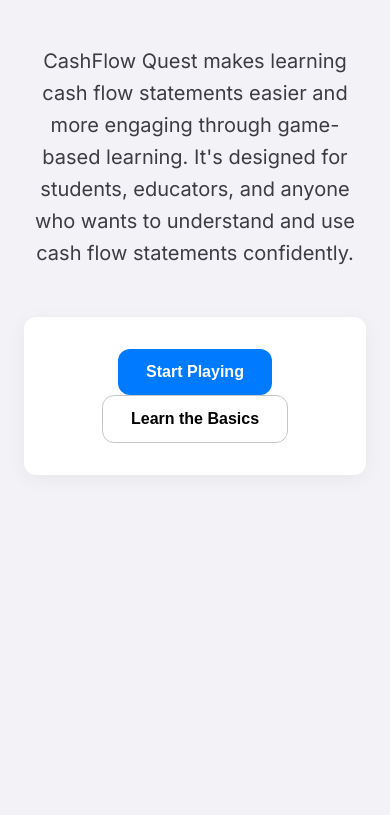
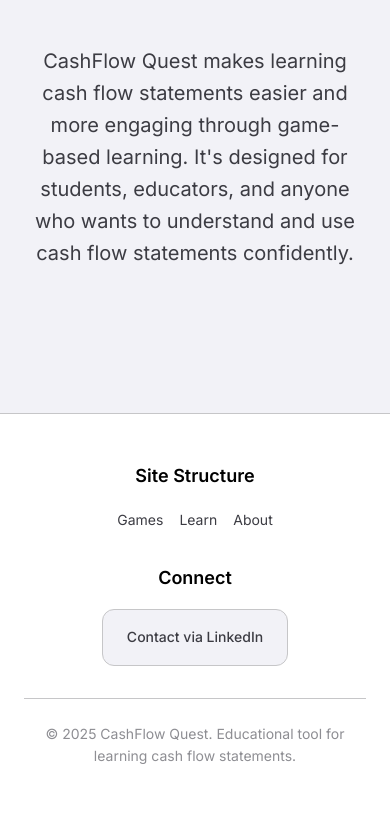
Before and after one commit to DrMichaelGuo/game-cash-flow-statement, a plain HTML site: page index.html in a window 390 px wide. Shown: the part 6713-7528 px from the top of the page. Before the commit the page ends 7236 px from the top, so only its background shows below. Drawn offline with Linux system fonts and the light colour scheme.

Commit message:
Add footer section with navigation links and contact information; implement smooth scrolling for footer links

```diff
--- a/index.html
+++ b/index.html
@@ -265,14 +265,40 @@
                     <div class="about-simple">
                         <p class="about-description">CashFlow Quest makes learning cash flow statements easier and more engaging through game-based learning. It's designed for students, educators, and anyone who wants to understand and use cash flow statements confidently.</p>
 
-                        <div class="about-cta">
-                            <button class="btn-primary" onclick="startGame()">Start Playing</button>
-                            <button class="btn-secondary" onclick="document.getElementById('learn').scrollIntoView({behavior: 'smooth'})">Learn the Basics</button>
-                        </div>
                     </div>
                 </div>
             </div>
         </section>
+
+        <!-- Footer -->
+        <footer class="footer">
+            <div class="footer-container">
+                <div class="footer-content">
+
+                    <div class="footer-section">
+                        <h4>Site Structure</h4>
+                        <ul class="footer-links">
+                            <li><a href="#games" class="footer-link">Games</a></li>
+                            <li><a href="#learn" class="footer-link">Learn</a></li>
+                            <li><a href="#about" class="footer-link">About</a></li>
+                        </ul>
+                    </div>
+
+                    <div class="footer-section">
+                        <h4>Connect</h4>
+                        <div class="footer-contact">
+                            <a href="https://www.linkedin.com/in/dr-michael-guo-b1390227/" target="_blank" rel="noopener noreferrer" class="linkedin-link">
+                                Contact via LinkedIn
+                            </a>
+                        </div>
+                    </div>
+                </div>
+
+                <div class="footer-bottom">
+                    <p>&copy; 2025 CashFlow Quest. Educational tool for learning cash flow statements.</p>
+                </div>
+            </div>
+        </footer>
 
         <!-- Tutorial Modal -->
         <div class="modal" id="tutorialModal">
--- a/script.js
+++ b/script.js
@@ -548,6 +548,19 @@
         });
     });
 
+    // Add smooth scrolling for footer links
+    document.querySelectorAll('.footer-link').forEach(link => {
+        link.addEventListener('click', function(e) {
+            e.preventDefault();
+            const target = document.querySelector(this.getAttribute('href'));
+            if (target) {
+                const navbarHeight = document.querySelector('.navbar').offsetHeight;
+                const targetPosition = target.offsetTop - navbarHeight - 20; // 20px extra padding
+                window.scrollTo({ top: targetPosition, behavior: 'smooth' });
+            }
+        });
+    });
+
     // Close modals when clicking outside
     document.querySelectorAll('.modal').forEach(modal => {
         modal.addEventListener('click', function(e) {
--- a/styles.css
+++ b/styles.css
@@ -1010,6 +1010,122 @@
     flex-wrap: wrap;
 }
 
+/* Footer */
+.footer {
+    background: var(--background-tertiary);
+    border-top: 1px solid var(--border-color);
+    margin-top: var(--spacing-xxl);
+    color: var(--text-secondary);
+}
+
+.footer-container {
+    max-width: 1200px;
+    margin: 0 auto;
+    padding: var(--spacing-xxl) var(--spacing-lg);
+}
+
+.footer-content {
+    display: grid;
+    grid-template-columns: repeat(auto-fit, minmax(250px, 1fr));
+    gap: var(--spacing-xl);
+    margin-bottom: var(--spacing-xl);
+}
+
+.footer-section h3 {
+    font-size: 24px;
+    font-weight: 600;
+    color: var(--primary-blue);
+    margin-bottom: var(--spacing-md);
+}
+
+.footer-section h4 {
+    font-size: 18px;
+    font-weight: 600;
+    color: var(--text-primary);
+    margin-bottom: var(--spacing-md);
+}
+
+.footer-section p {
+    font-size: 16px;
+    line-height: 1.6;
+    margin-bottom: var(--spacing-md);
+}
+
+.footer-logo {
+    display: flex;
+    align-items: center;
+    gap: var(--spacing-sm);
+    font-size: 14px;
+    color: var(--text-tertiary);
+    margin-top: var(--spacing-md);
+}
+
+.footer-logo-icon {
+    font-size: 20px;
+}
+
+.footer-links {
+    list-style: none;
+    padding: 0;
+}
+
+.footer-links li {
+    margin-bottom: var(--spacing-sm);
+}
+
+.footer-link {
+    text-decoration: none;
+    color: var(--text-secondary);
+    font-size: 14px;
+    transition: color 0.3s ease;
+}
+
+.footer-link:hover {
+    color: var(--primary-blue);
+}
+
+.footer-contact {
+    margin-top: var(--spacing-sm);
+}
+
+.linkedin-link {
+    display: inline-flex;
+    align-items: center;
+    gap: var(--spacing-sm);
+    text-decoration: none;
+    color: var(--text-secondary);
+    background: var(--background-secondary);
+    padding: var(--spacing-md) var(--spacing-lg);
+    border-radius: var(--border-radius);
+    font-size: 14px;
+    font-weight: 500;
+    transition: all 0.3s ease;
+    border: 1px solid var(--border-color);
+}
+
+.linkedin-link:hover {
+    background: var(--primary-blue);
+    color: white;
+    transform: translateY(-2px);
+    box-shadow: 0 8px 25px rgba(0, 122, 255, 0.3);
+}
+
+.linkedin-icon {
+    font-size: 16px;
+}
+
+.footer-bottom {
+    text-align: center;
+    padding-top: var(--spacing-lg);
+    border-top: 1px solid var(--border-color);
+}
+
+.footer-bottom p {
+    font-size: 14px;
+    color: var(--text-tertiary);
+    margin: 0;
+}
+
 /* Responsive Design */
 @media (max-width: 1024px) {
     .hero {
@@ -1110,6 +1226,22 @@
         align-items: flex-start;
         gap: var(--spacing-sm);
     }
+
+    .footer-content {
+        grid-template-columns: 1fr;
+        gap: var(--spacing-lg);
+    }
+
+    .footer-section {
+        text-align: center;
+    }
+
+    .footer-links {
+        display: flex;
+        flex-wrap: wrap;
+        justify-content: center;
+        gap: var(--spacing-md);
+    }
 }
 
 /* Accessibility */
```
